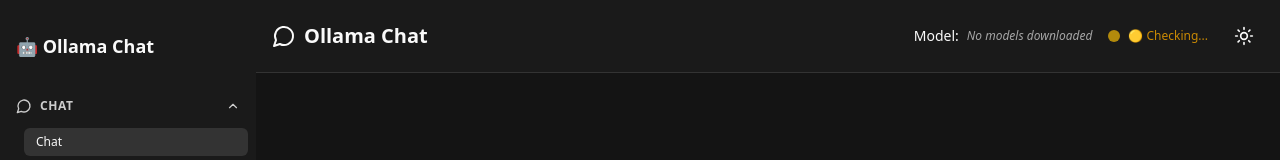
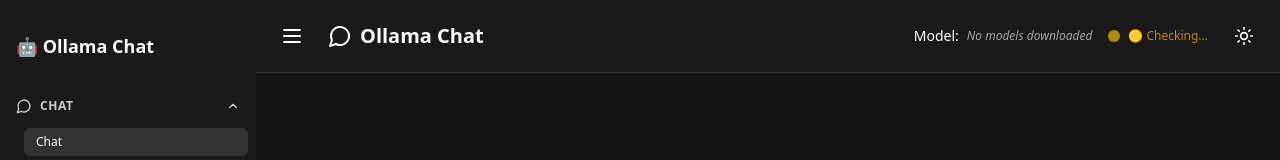
Before and after one commit to tommynoble/ollamachat, a React (Vite) app: page / in a window 1280 px wide. Shown: the top 160 px of the page. Built offline with nearby package versions, Linux system fonts and the light colour scheme; the HTML template or start-up script is replaced by a standard one.

Commit message:
Add sidebar toggle button to chat header
- Add SidebarTrigger button to collapse/expand sidebar
- Positioned in chat header next to title
- Uses built-in SidebarProvider functionality
- Sidebar is now fully collapsible

```diff
--- a/src/App.tsx
+++ b/src/App.tsx
@@ -11,6 +11,7 @@
 import OnlinePage from './pages/OnlinePage'
 import { MessageCircle, Moon, Sun, BookOpen, Code2, GitCompare } from 'lucide-react'
 import { Button } from './components/ui/button'
+import { SidebarTrigger } from './components/ui/sidebar'
 
 // Get ipcRenderer from the preload script
 const ipcRenderer = (window as any).ipcRenderer || null
@@ -201,6 +202,7 @@
           <>
             <div className="border-b border-border bg-card p-4 flex items-center justify-between">
               <div className="flex items-center gap-2">
+                <SidebarTrigger className="mr-2" />
                 <MessageCircle className="w-6 h-6" />
                 <h1 className="text-xl font-semibold">Ollama Chat</h1>
               </div>
```
